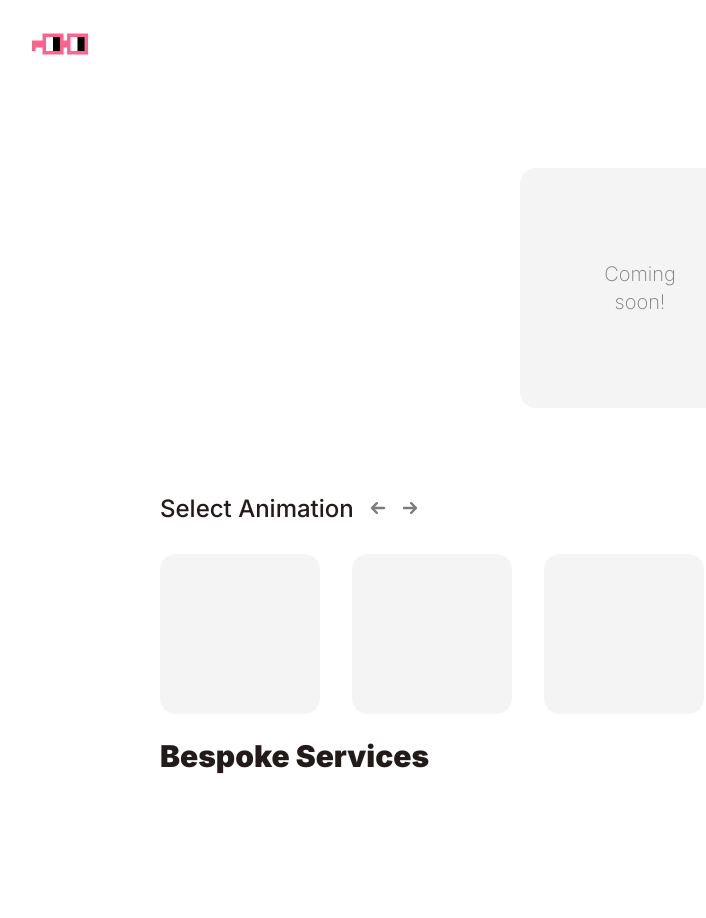
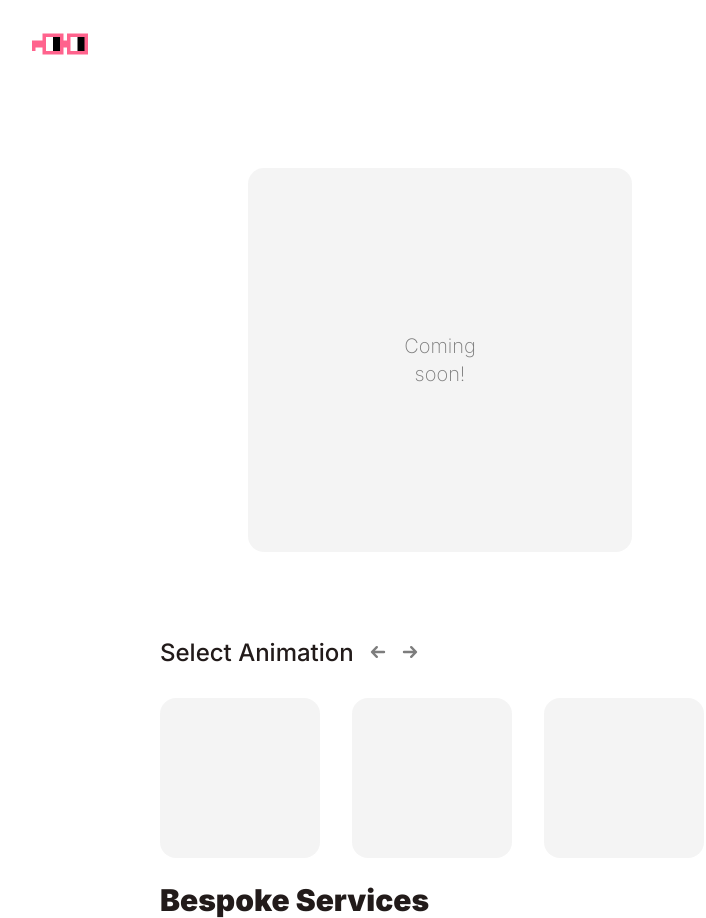
Before and after one commit to nikitattt/animatenouns, a Next.js app: page / in a window 1280 px wide. Shown: the whole page, without its empty margins (0-706 px from the left). Before the commit the page ends 800 px from the top, so only its background shows below. Built offline with nearby package versions, Linux system fonts and the light colour scheme; a web font is replaced by a local one.

Commit message:
Update the way NounPreview is sized

```diff
--- a/components/AnimateNoun/index.tsx
+++ b/components/AnimateNoun/index.tsx
@@ -6,9 +6,13 @@ const AnimateNoun = () => {
   const animations = [1, 2, 3, 4, 5, 6, 7, 8, 9, 10, 11, 12, 13, 14, 15]
   return (
     <div className="flex flex-col">
-      <div className="flex flex-row mx-auto">
-        <NounPreview sizeClasses="h-60 w-60" animation={{}} seed={{}} />
-        <NounLoadOrCreate />
+      <div className="flex flex-row mx-auto gap-4">
+        <div className="w-96 h-96">
+          <NounPreview animation={{}} seed={{}} />
+        </div>
+        <div className="w-96">
+          <NounLoadOrCreate />
+        </div>
       </div>
       <AnimationSelect animations={animations} />
     </div>
--- a/components/AnimationSelect/index.tsx
+++ b/components/AnimationSelect/index.tsx
@@ -28,12 +28,13 @@ const AnimationSelect = ({ animations }: { animations: any[] }) => {
         {animations.map(function (animation, place) {
           return (
             <div key={place}>
-              <NounPreview
-                sizeClasses="h-40 w-40"
-                animation={animation}
-                animationActive={false}
-                seed={{}}
-              />
+              <div className="w-40 h-40">
+                <NounPreview
+                  animation={animation}
+                  animationActive={false}
+                  seed={{}}
+                />
+              </div>
             </div>
           )
         })}
--- a/components/NounLoadOrCreate/index.tsx
+++ b/components/NounLoadOrCreate/index.tsx
@@ -4,7 +4,7 @@ import TraitsSelect from '../TraitsSelect'
 
 const NounLoadOrCreate = () => {
   return (
-    <div className="flex flex-column">
+    <div className="flex flex-column min-w-full">
       <CollectionSelect />
       <TraitsSelect />
       <RandomNoun />
--- a/components/NounPreview/index.tsx
+++ b/components/NounPreview/index.tsx
@@ -1,14 +1,12 @@
 import clsx from 'clsx'
 
 type NounPreviewProps = {
-  sizeClasses: string
   animation: any
   animationActive?: boolean
   seed: any
 }
 
 const NounPreview = ({
-  sizeClasses,
   animation,
   animationActive = true,
   seed
@@ -16,8 +14,8 @@ const NounPreview = ({
   return (
     <div
       className={clsx(
-        sizeClasses,
-        'bg-grey-light bg-opacity-20 rounded-2xl flex items-center justify-center'
+        'flex items-center justify-center bg-grey-light bg-opacity-20',
+        'rounded-2xl aspect-square w-full'
       )}
     >
       {animationActive && (
```
